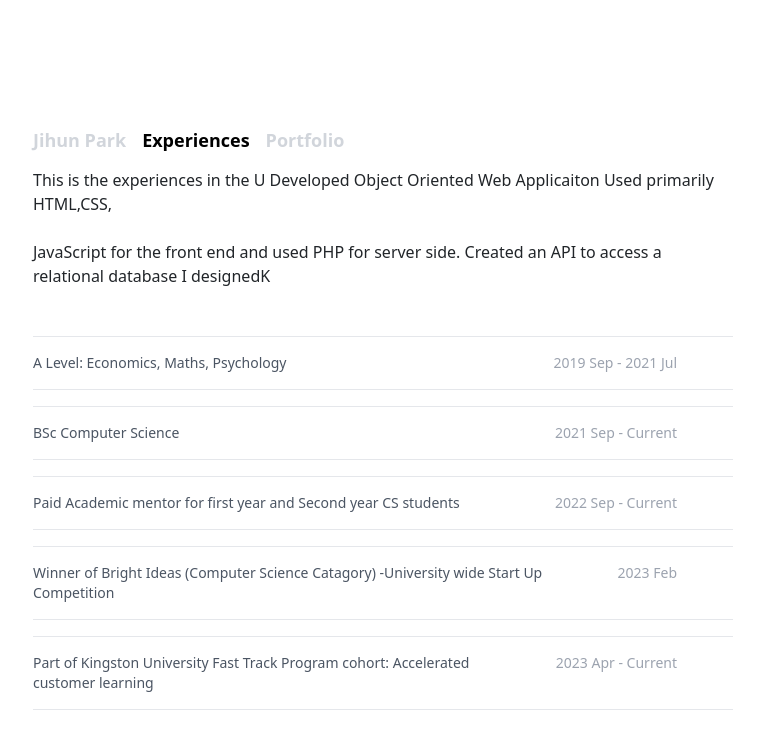
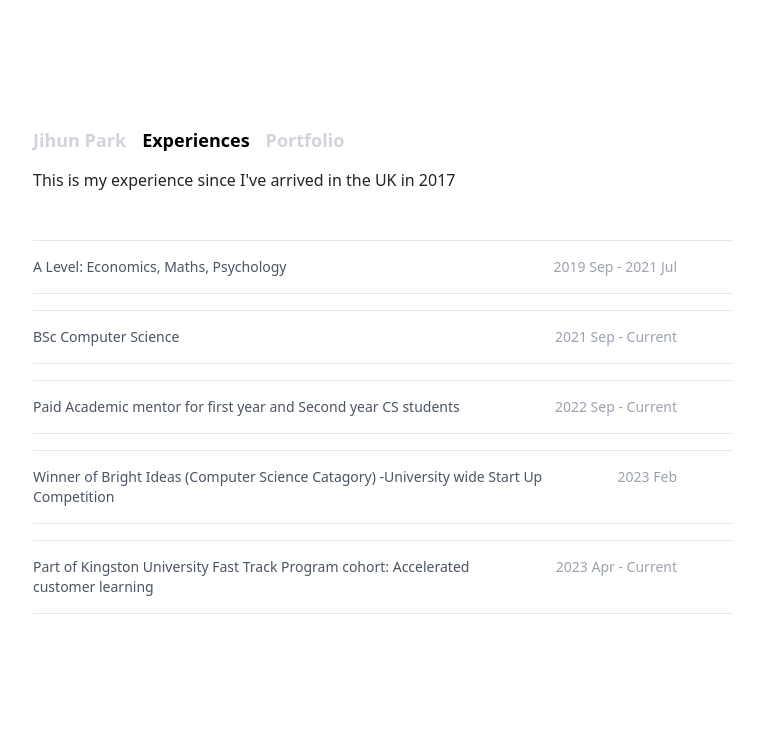
Before and after one commit to JihunPark0/portfolio-minimal, a React (Create React App) app: page /experiences in a window 1280 px wide. Shown: the top 730 px of the page, without its empty margins (257-1021 px from the left). Built offline with nearby package versions, Linux system fonts and the light colour scheme.

Commit message:
Changed some content in Experiences

```diff
--- a/src/pages/Experiences.js
+++ b/src/pages/Experiences.js
@@ -3,11 +3,7 @@ export default function Experiences(props) {
   return (
     <div className="mb-5">
       <p className="mb-5">
-        This is the experiences in the U Developed Object Oriented Web
-        Applicaiton Used primarily HTML,CSS,
-        <br /> <br />
-        JavaScript for the front end and used PHP for server side. Created an
-        API to access a relational database I designedK
+        This is my experience since I've arrived in the UK in 2017
       </p>
       {props.experiences.map((experience) => {
         return (
```
